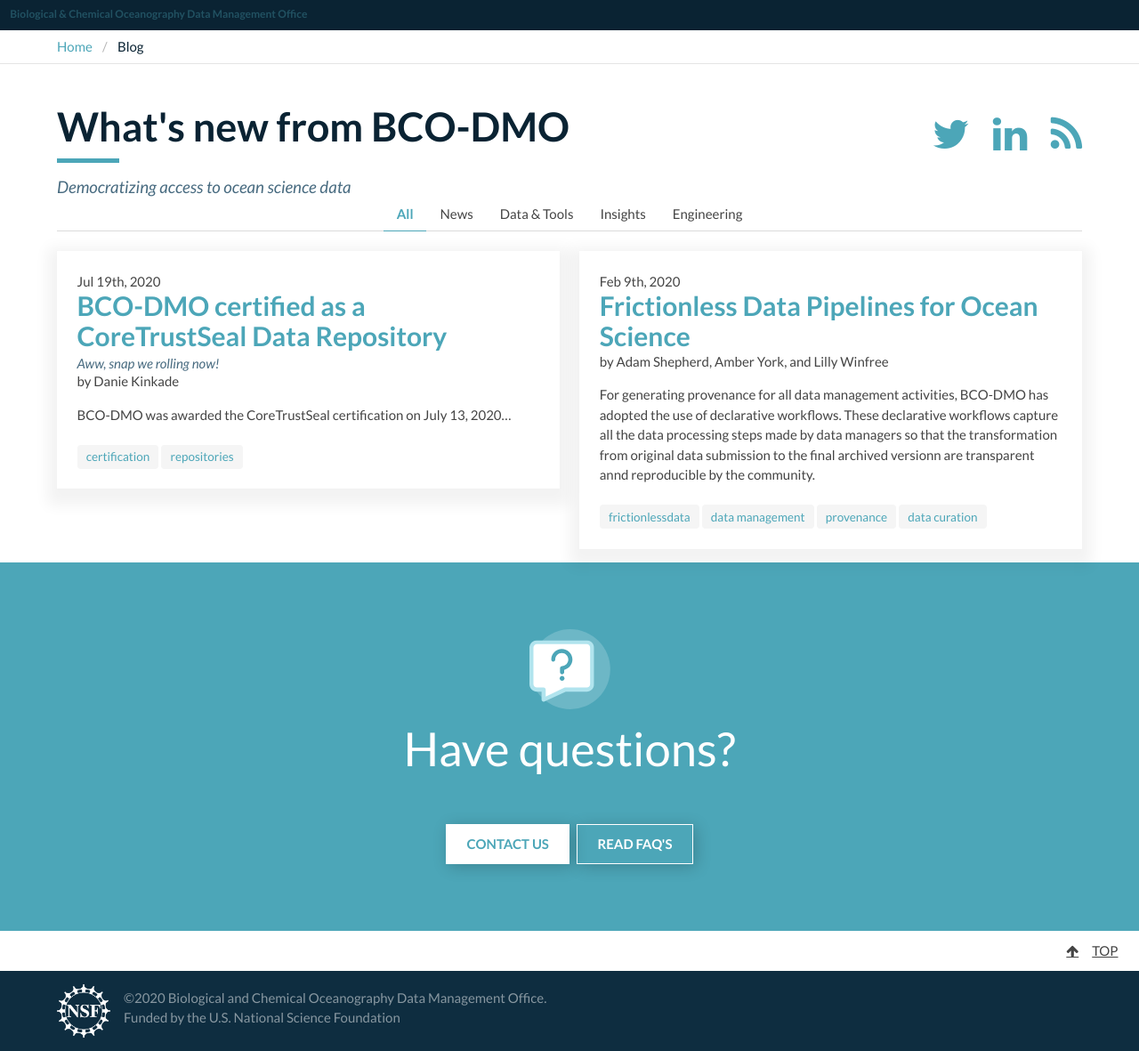
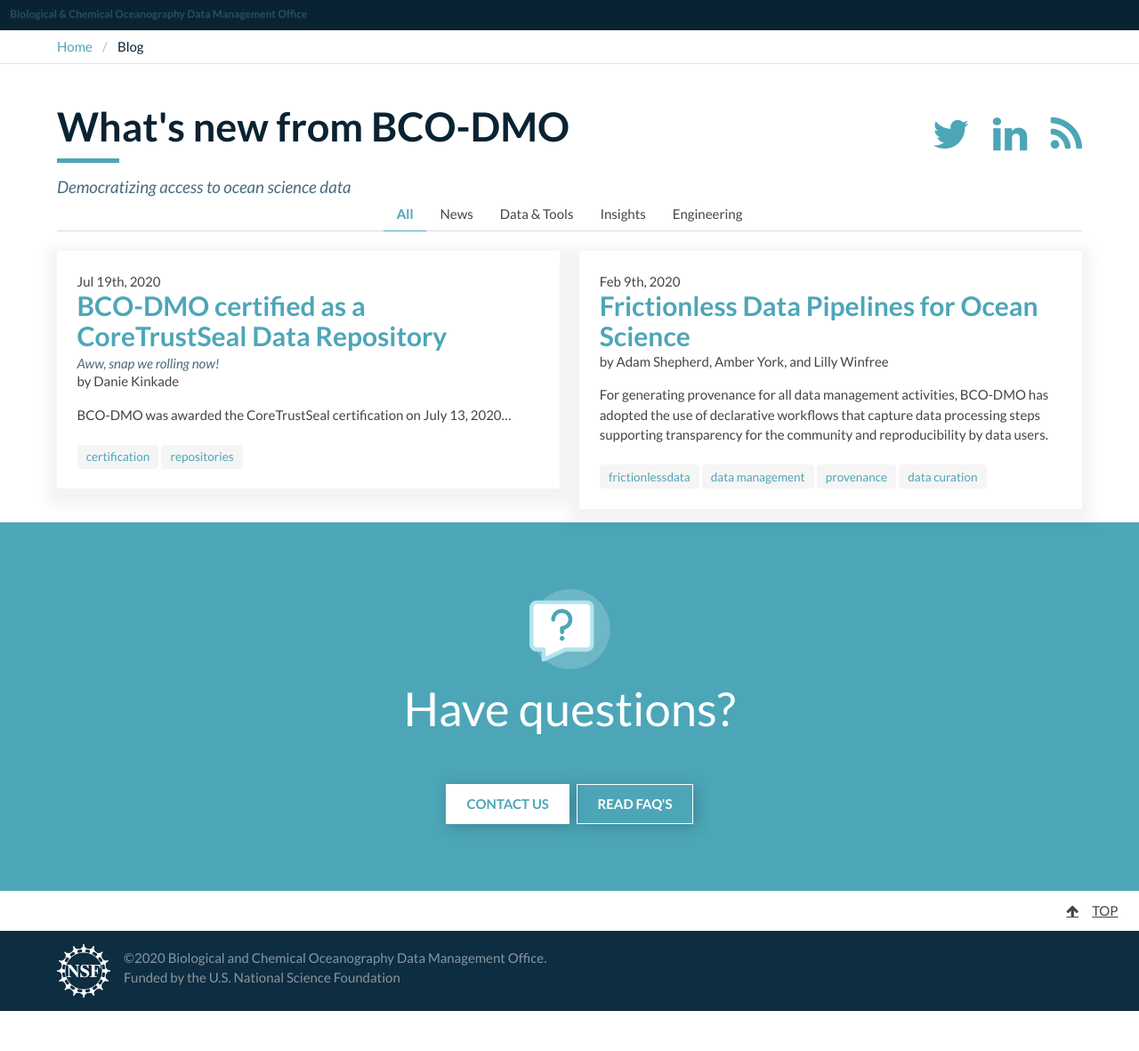
Before and after one commit to BCODMO/blog.bco-dmo.org, a Jekyll site: the page built from index.html, in a window 1280 px wide. Shown: the whole page at 89% size. Built offline with Jekyll 4.4.1, drawn with Linux system fonts in a browser that asks for light colours; after the commit the page ends 1136 px from its top, so only the background shows below that.

Commit message:
Update 2020-02-09-frictionless-data-pipelines-for-ocean-science.md

```diff
--- a/_posts/2020-02-09-frictionless-data-pipelines-for-ocean-science.md
+++ b/_posts/2020-02-09-frictionless-data-pipelines-for-ocean-science.md
@@ -2,7 +2,7 @@
 layout: post
 type: BlogPosting
 title: "Frictionless Data Pipelines for Ocean Science"
-description: "For generating provenance for all data management activities, BCO-DMO has adopted the use of declarative workflows. These declarative workflows capture all the data processing steps made by data managers so that the transformation from original data submission to the final archived versionn are transparent annd reproducible by the community."
+description: "For generating provenance for all data management activities, BCO-DMO has adopted the use of declarative workflows that capture data processing steps supporting transparency for the community and reproducibility by data users."
 date: 2020-02-09
 lastModified: 2020-07-19 16:30:00
 published: true
```
